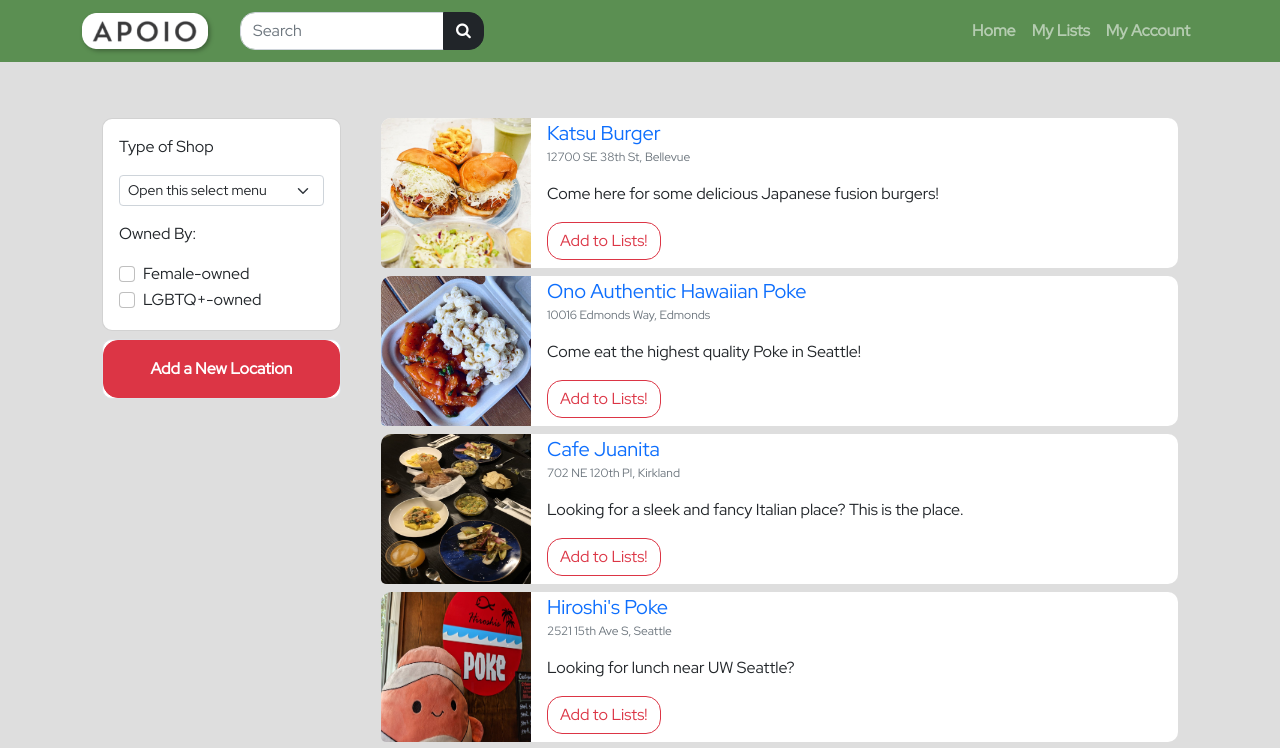
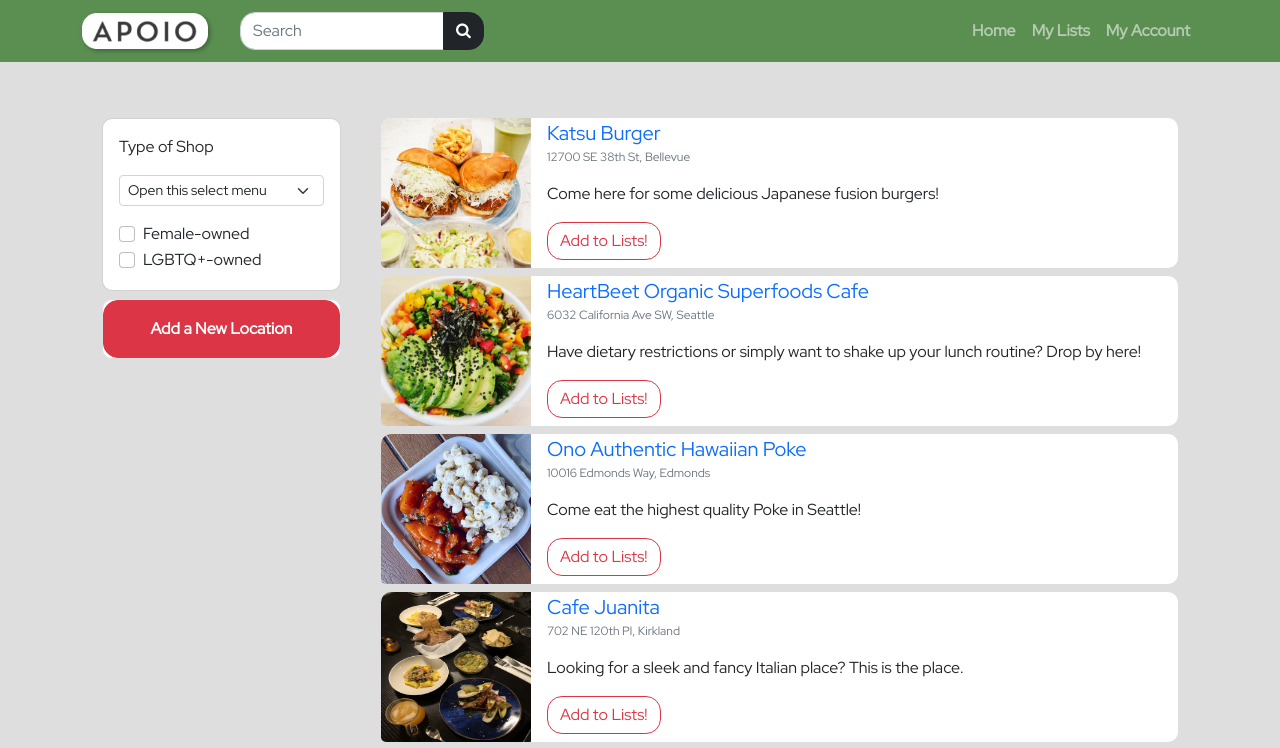
Before and after one commit to StpME/ApoioMirror, a React (Create React App) app: page /results in a window 1280 px wide. Shown: the top 748 px of the page. Built offline with nearby package versions, Linux system fonts and the light colour scheme.

Commit message:
checkboxes working for two filters

```diff
--- a/src/components/ResultPage.js
+++ b/src/components/ResultPage.js
@@ -7,9 +7,9 @@ export default function ResultPage(props) {
     const allStores = props.stores;
     const restaurants = allStores.filter((store) => {
         return store.type === "restaurant";
-    })
+    });
     const [storesVisible, changeStoresVisible] = useState(allStores);
-    let isRestaurant = false;
+    const [prevStores, changePrevStores] = useState(storesVisible);
 
     const handleShopTypeFilter = (storeParam) => {
         if (storeParam !== "all") {
@@ -17,7 +17,7 @@ export default function ResultPage(props) {
 
                 return store.type === storeParam;
             })
-            console.log(filteredShops);
+            // console.log(filteredShops);
             changeStoresVisible(filteredShops);
         } else {
             changeStoresVisible(allStores);
@@ -29,10 +29,24 @@ export default function ResultPage(props) {
             const filteredRestaurants = restaurants.filter((store) => {
                 return store.typeFood === storeParam;
             })
-            console.log(filteredRestaurants);
+            // console.log(filteredRestaurants);
             changeStoresVisible(filteredRestaurants);
         } else {
             changeStoresVisible(storesVisible);
+        }
+    }
+
+    const handleOwnedBy = (storeParam, isChecked) => {
+        if (isChecked) {
+            const filteredRestaurants = storesVisible.filter((store) => {
+                if (store.ownedBy !== undefined) {
+                    return store.ownedBy.includes(storeParam);
+                }
+            });
+            changePrevStores(storesVisible);
+            changeStoresVisible(filteredRestaurants);
+        } else {
+            changeStoresVisible(prevStores);
         }
     }
 
@@ -43,7 +57,7 @@ export default function ResultPage(props) {
             <div className="container mt-5">
                 <div className="row m-auto">
                     <div className="col-md-4 col-lg-3">
-                        <ResultFilter store={props.storeCallback} changeShopsVisible={handleShopTypeFilter} isRestaurant={isRestaurant} changeRestaurantsVisible={handleRestaurantFilter} />
+                        <ResultFilter store={props.stores} changeOwnedBy={handleOwnedBy} changeShopsVisible={handleShopTypeFilter} changeRestaurantsVisible={handleRestaurantFilter} />
                         <div className="card shadow-none border">
                             <Link to="../new_item" className="card-body btn btn-danger">
                                 <strong className="text-white">Add a New Location</strong>
@@ -73,6 +87,10 @@ function ResultFilter(props) {
         props.changeRestaurantsVisible(event.target.value);
     }
 
+    const handleCheckbox = (event) => {
+        props.changeOwnedBy(event.target.value, event.target.checked);
+    }
+
     return (
         <div className="card shadow-none">
             <div className="card-body">
@@ -96,14 +114,14 @@ function ResultFilter(props) {
                     </div>
                 }
 
-                <p>Owned By:</p>
+                {/* <p>Owned By:</p> */}
                 <div>
                     <div className="form-check">
-                        <input className="form-check-input" type="checkbox" value="" id="flexCheckDefault"></input>
+                        <input onChange={handleCheckbox} className="form-check-input" type="checkbox" value="female" id="flexCheckDefault"></input>
                         <label className="form-check-label">Female-owned</label>
                     </div>
                     <div className="form-check">
-                        <input className="form-check-input" type="checkbox" value="" id="flexCheckDefault"></input>
+                        <input onChange={handleCheckbox} className="form-check-input" type="checkbox" value="lgbtq" id="flexCheckDefault"></input>
                         <label className="form-check-label">LGBTQ+-owned</label>
                     </div>
                 </div>
--- a/src/data/store_data.json
+++ b/src/data/store_data.json
@@ -6,8 +6,19 @@
         "placeThumbnail": "/pics/kb_tn.jpg",
         "type": "restaurant",
         "typeFood": "japanese",
+        "ownedBy": "female",
         "favorited": false
 
+    },
+    {
+        "placeName": "HeartBeet Organic Superfoods Cafe",
+        "location": "6032 California Ave SW, Seattle",
+        "description": "Have dietary restrictions or simply want to shake up your lunch routine? Drop by here!",
+        "placeThumbnail": "/pics/heartbeet_tn.jpg",
+        "type": "restaurant",
+        "typeFood": "healthy",
+        "ownedBy": "lgbtq female",
+        "favorited": false
     },
     {
         "placeName": "Ono Authentic Hawaiian Poke",
@@ -25,6 +36,7 @@
         "placeThumbnail": "/pics/cafe_juanita_tn.jpg",
         "type": "restaurant",
         "typeFood": "european",
+        "ownedBy": "female",
         "favorited": false
     },
     {
@@ -50,6 +62,7 @@
         "description": "Seattle treats for dogs! Food Truck vibes!",
         "placeThumbnail": "/pics/barkery_tn.jpg",
         "type": "shop",
+        "ownedBy":"female",
         "favorited": false
     },
     {
@@ -58,6 +71,7 @@
         "description": "Get decoration for your home from this brick + mortar shop!",
         "placeThumbnail": "/pics/butter_home_tn.jpg",
         "type": "shop",
+        "ownedBy":"female",
         "favorited": false
     },
     {
```
Also changed, not shown: public/pics/heartbeet_tn.jpg (added).
